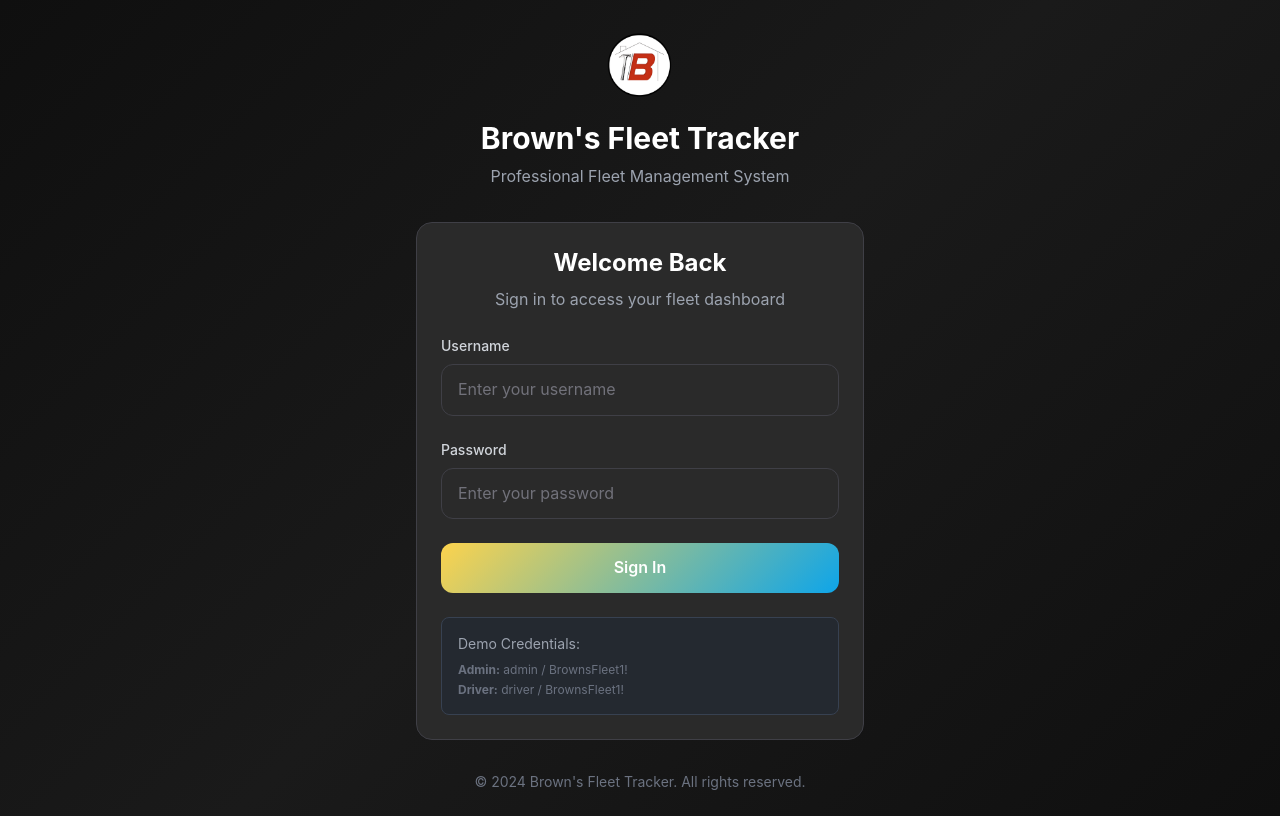
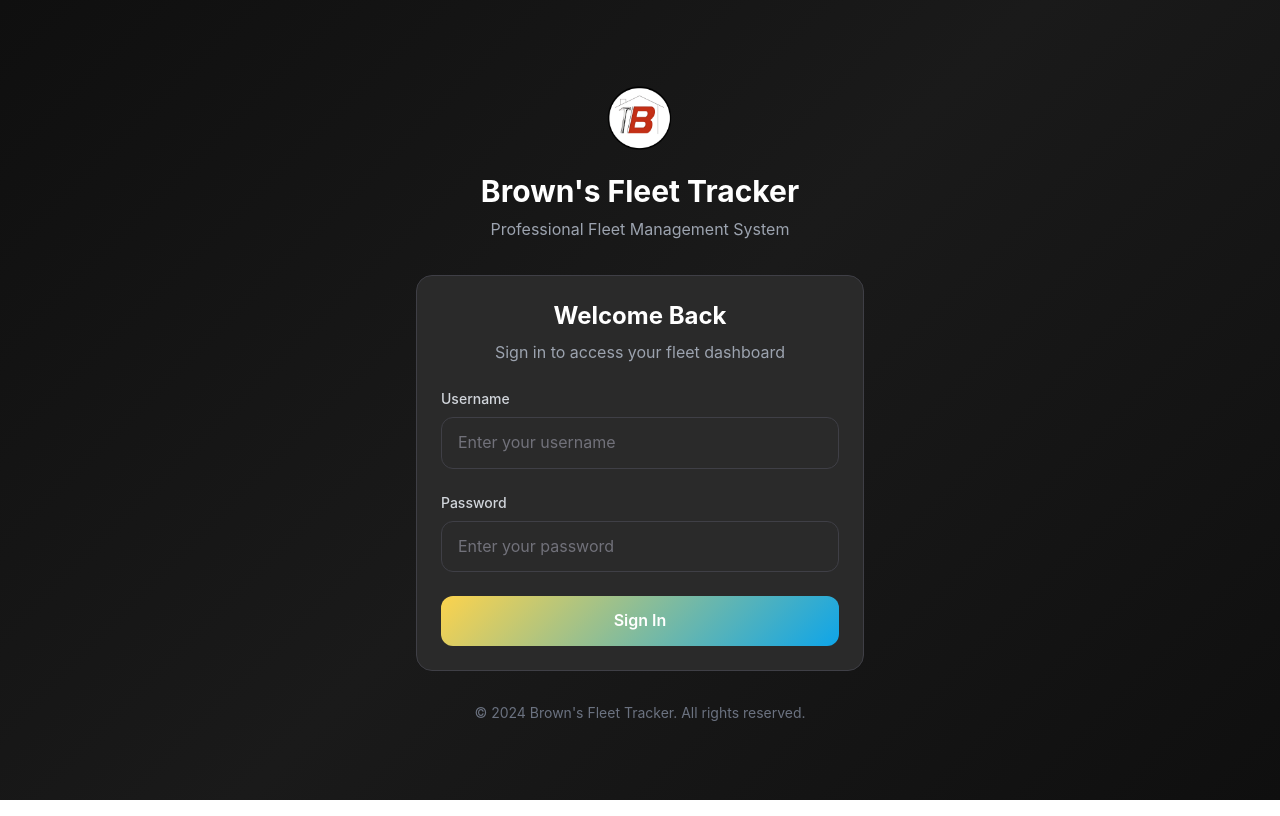
Before and after one commit to garrettbrownsroofing/fleettracker, a Next.js app: page /login in a window 1280 px wide. Built offline with nearby package versions, Linux system fonts and the light colour scheme.

Commit message:
Remove demo credentials display from login screen
- Remove visual display of login credentials
- Login functionality remains unchanged

```diff
--- a/src/app/login/page.tsx
+++ b/src/app/login/page.tsx
@@ -115,14 +115,6 @@ export default function LoginPage() {
               )}
             </button>
           </form>
-
-          <div className="mt-6 p-4 rounded-lg bg-gray-800/50 border border-gray-700">
-            <div className="text-sm text-gray-400 mb-2">Demo Credentials:</div>
-            <div className="text-xs text-gray-500 space-y-1">
-              <div><strong>Admin:</strong> admin / BrownsFleet1!</div>
-              <div><strong>Driver:</strong> driver / BrownsFleet1!</div>
-            </div>
-          </div>
         </div>
 
         {/* Footer */}
```
